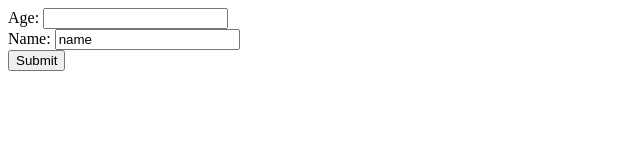
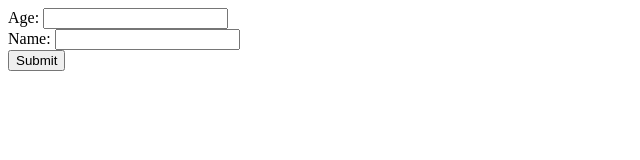
Before and after one commit to acciojob/promises-and-chains-Anna-012, a website: page main.html in a window 1280 px wide. Shown: the full height of the page, 0-640 px from the left. Drawn offline with Linux system fonts and the light colour scheme.

Commit message:
created a submission

```diff
--- a/main.html
+++ b/main.html
@@ -12,7 +12,7 @@
 	<input type="number" id="age" name="age" ><br>
 
 		<label for="name">Name:</label>
-  <input type="text" id="name" name="fname" value="name"><br>
+  <input type="text" id="name" required><br>
 		 <!-- <input type="submit" value="Submit" id="btn"> -->
 		<button type="submit" id="btn">Submit</button>
 	</form>
```
